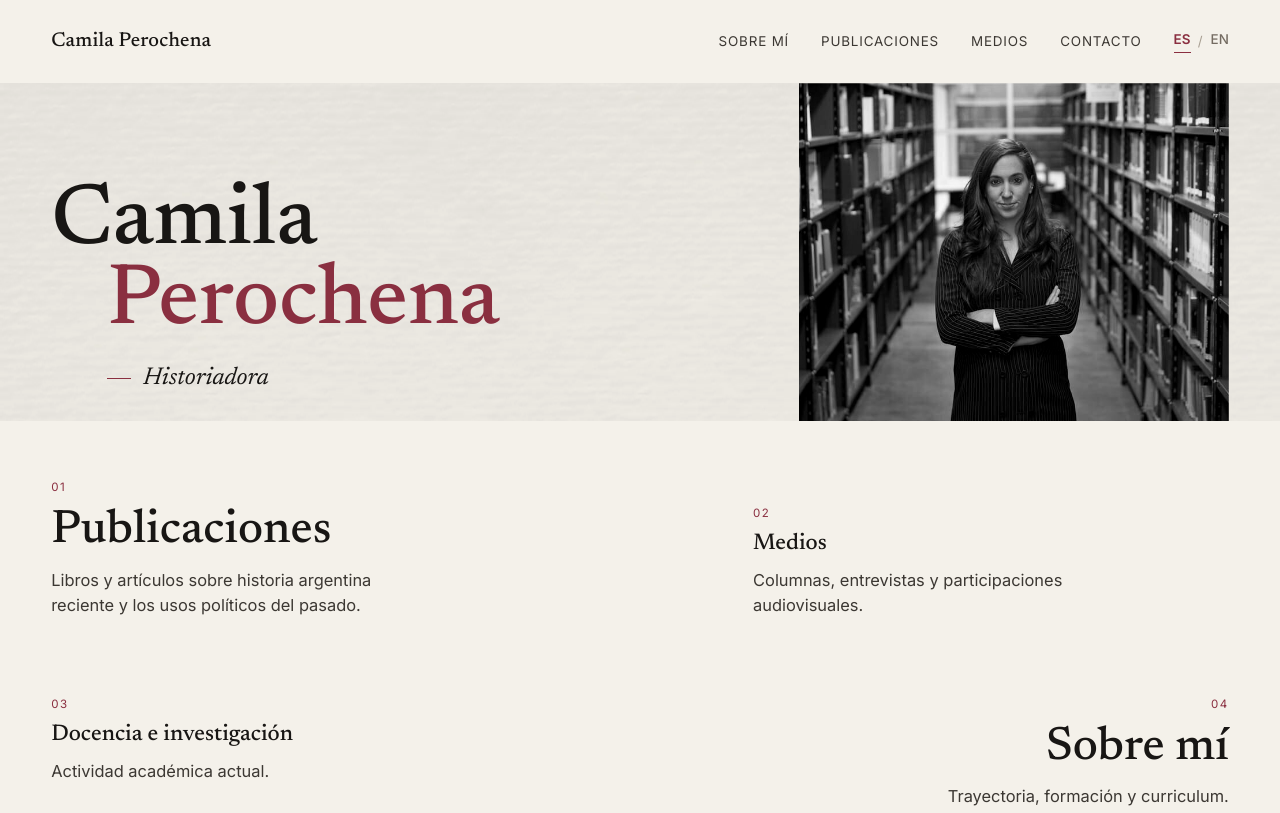
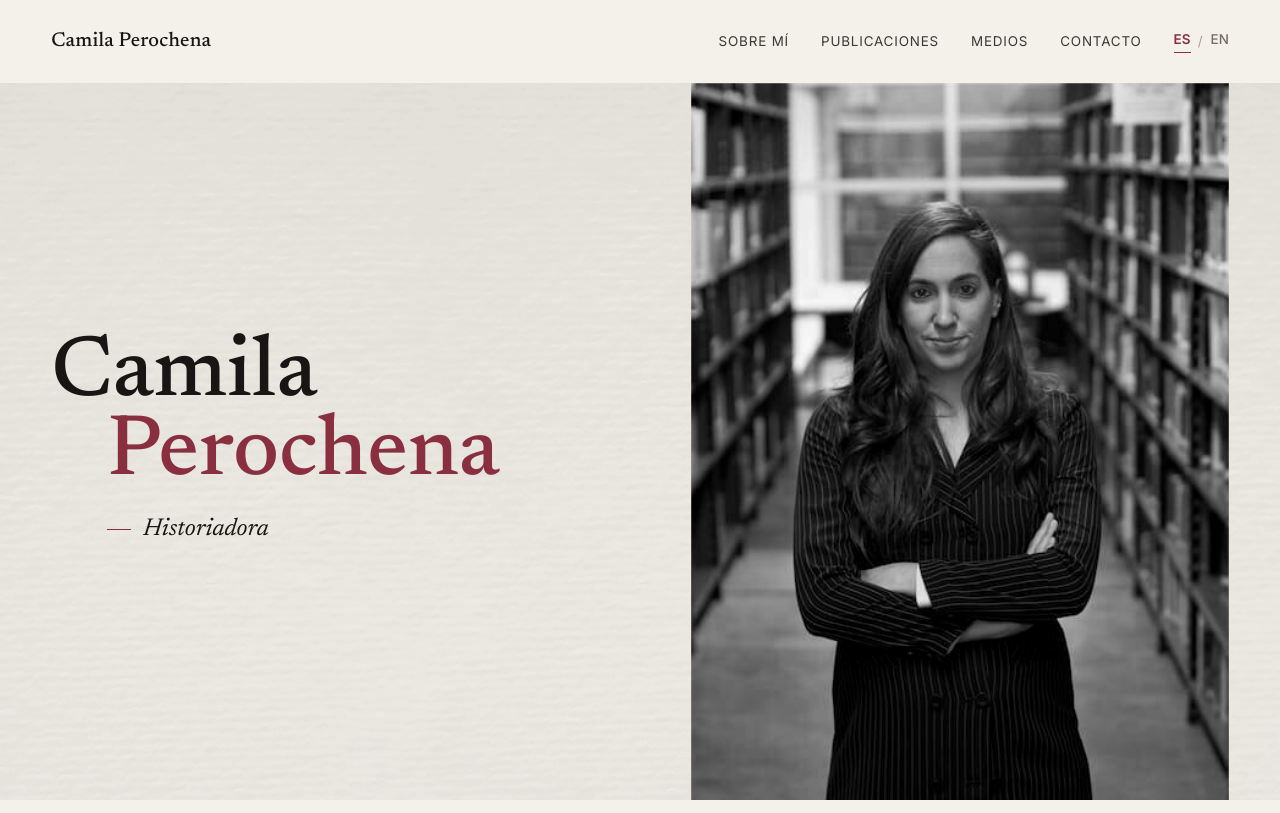
Before and after one commit to GermanGomezBonellii/camila-perochena, a plain HTML site: page index.html in a window 1280 px wide. Shown: the top 813 px of the page. Drawn offline with Linux system fonts and the light colour scheme.

Commit message:
Update Camila Perochena website

```diff
--- a/css/home.css
+++ b/css/home.css
@@ -8,11 +8,8 @@
 .hero {
   /* Sin padding vertical propio en desktop: es lo que permite que
      .hero-figure llegue exactamente al borde superior e inferior
-     de la sección. El espacio que el hero tenía antes se movió
-     como padding propio de .hero-text, así que el texto no se mueve
-     un píxel — solo cambió quién "sostiene" ese espacio. En mobile
-     se restaura (ver @media max-width:880px), porque ahí la foto
-     no hace bleed vertical. */
+     de la sección. En mobile se restaura (ver @media max-width:880px),
+     porque ahí la foto no hace bleed vertical. */
   padding-top: 0;
   padding-bottom: 0;
   border-top: 0;
@@ -26,6 +23,22 @@
   background-position: center;
   background-repeat: no-repeat;
   background-blend-mode: multiply;
+  /* Desktop: header + hero deben llenar exactamente la primera
+     pantalla, sin insinuar la sección siguiente. --header-h-actual
+     la mide en vivo js/site.js (offsetHeight real del header, que no
+     coincide con el --header-h aproximado de variables.css, pensado
+     solo para scroll-margin-top); si por lo que sea todavía no corrió
+     ese script, cae al --header-h aproximado.
+     Primero un fallback en vh para navegadores sin soporte de svh;
+     la segunda declaración (svh) lo reemplaza donde esté disponible —
+     más estable en mobile con barras de navegador dinámicas, aunque
+     acá el que importa es desktop. display:flex es lo que permite que
+     .hero-grid (su único hijo) pueda estirarse al 100% de esta altura:
+     un min-height solo, sin flex/grid, no alcanza para que un hijo con
+     height:100% lo herede. */
+  display: flex;
+  min-height: calc(100vh - var(--header-h-actual, var(--header-h)));
+  min-height: calc(100svh - var(--header-h-actual, var(--header-h)));
 }
 
 /* La transición al índice editorial queda marcada solo por el
@@ -38,18 +51,18 @@
   display: grid;
   grid-template-columns: repeat(12, 1fr);
   column-gap: var(--grid-gap);
-  align-items: start;
+  /* Con el hero ahora alto como la pantalla, el bloque de texto se
+     centra en esa altura en vez de quedar pegado arriba (la foto
+     sigue llegando de borde a borde vía align-self:stretch en
+     .hero-figure, que pisa este align-items solo para esa columna). */
+  align-items: center;
+  width: 100%;
 }
 
 .hero-text {
   grid-column: 1 / 6;
   position: relative;
   z-index: 2;
-  /* Suma del padding-top que .hero tenía antes + el propio de este
-     bloque: el texto queda exactamente donde estaba. El padding-bottom
-     reemplaza al padding-bottom que .hero tenía antes, por la misma razón. */
-  padding-top: calc(clamp(1.5rem, 3.5vw, 2.5rem) + clamp(1.75rem, 6vw, 3.75rem));
-  padding-bottom: clamp(1rem, 2.5vw, 1.5rem);
 }
 
 .hero-name {
@@ -97,12 +110,19 @@
   grid-column: 6 / 13;
   position: relative;
   justify-self: end;
-  /* Estira la figura a la altura completa de la fila del grid — que
-     en desktop queda definida por .hero-text, no por la imagen — para
-     que la foto llegue de borde a borde sin depender de un alto fijo. */
+  /* Estira la figura a la altura completa de la fila del grid — ahora
+     literalmente el alto del viewport menos el header — para que la
+     foto llegue de borde a borde sin depender de un alto fijo propio. */
   align-self: stretch;
   width: 100%;
-  max-width: 430px;
+  /* La fotografía es apaisada (880×586) y el hero ahora es mucho más
+     alto que ancho ese espacio, así que va a necesitar recortar los
+     costados para llegar de arriba a abajo sin dejar huecos — cuanto
+     más ancho tenga acá para trabajar, menos agresivo es ese recorte.
+     El tope no es arbitrario: es lo más ancha que puede ponerse sin
+     que "Perochena" (la palabra más larga del nombre, con su propio
+     indent) empiece a meterse debajo de la foto en pantallas grandes. */
+  max-width: clamp(460px, 42vw, 660px);
   margin-top: 0;
 }
 
@@ -111,7 +131,11 @@
   width: 100%;
   height: 100%;
   object-fit: cover;
-  object-position: center 18%;
+  /* Con el hero mucho más alto, ancla el encuadre más arriba (cerca
+     de la cabeza) para que el recorte —inevitable en los costados,
+     dada la proporción apaisada de la foto— nunca se lleve puesta la
+     parte de arriba de la figura. */
+  object-position: center 8%;
   filter: grayscale(1) contrast(1.05);
 }
 
@@ -364,15 +388,20 @@
 }
 
 @media (max-width: 880px) {
-  /* En mobile la foto no hace bleed vertical, así que la sección
-     vuelve a tener su propio respiro arriba y abajo. */
+  /* En mobile la foto no hace bleed vertical y el hero no fuerza el
+     alto del viewport (eso es una regla de desktop: acá la altura la
+     define el contenido, como siempre) — así que la sección vuelve a
+     tener su propio respiro arriba y abajo. */
   .hero {
+    display: block;
+    min-height: 0;
     padding-top: clamp(1.5rem, 3.5vw, 2.5rem);
     padding-bottom: clamp(1rem, 2.5vw, 1.5rem);
   }
 
   .hero-grid {
     grid-template-columns: 1fr;
+    align-items: start;
   }
 
   .hero-text {
--- a/js/site.js
+++ b/js/site.js
@@ -107,6 +107,30 @@
     );
 
     updateHeaderState();
+
+    /* ---------- Alto real del header, para el hero de Home ----------
+       --header-h (variables.css) es una aproximación pensada para
+       scroll-margin-top; el hero de Home necesita el valor exacto para
+       poder valer "100svh - header" sin dejar un resto de un puñado de
+       píxeles que insinúe la sección siguiente. Se mide en vivo acá y
+       se expone como --header-h-actual (home.css cae a --header-h si
+       por lo que sea esto no llegó a correr todavía). Se recalcula en
+       cada resize por si el header cambia de alto en algún ancho. */
+    var setHeaderHeightVar = function () {
+      document.documentElement.style.setProperty(
+        "--header-h-actual",
+        header.offsetHeight + "px"
+      );
+    };
+
+    setHeaderHeightVar();
+    window.addEventListener("resize", setHeaderHeightVar);
+
+    if (document.fonts && document.fonts.ready) {
+      // La tipografía cargada puede correr el alto del header un par
+      // de píxeles respecto de la fuente de reserva del primer render.
+      document.fonts.ready.then(setHeaderHeightVar);
+    }
   }
 
   /* ---------- Entrada del hero (una vez, al cargar) ----------
```
